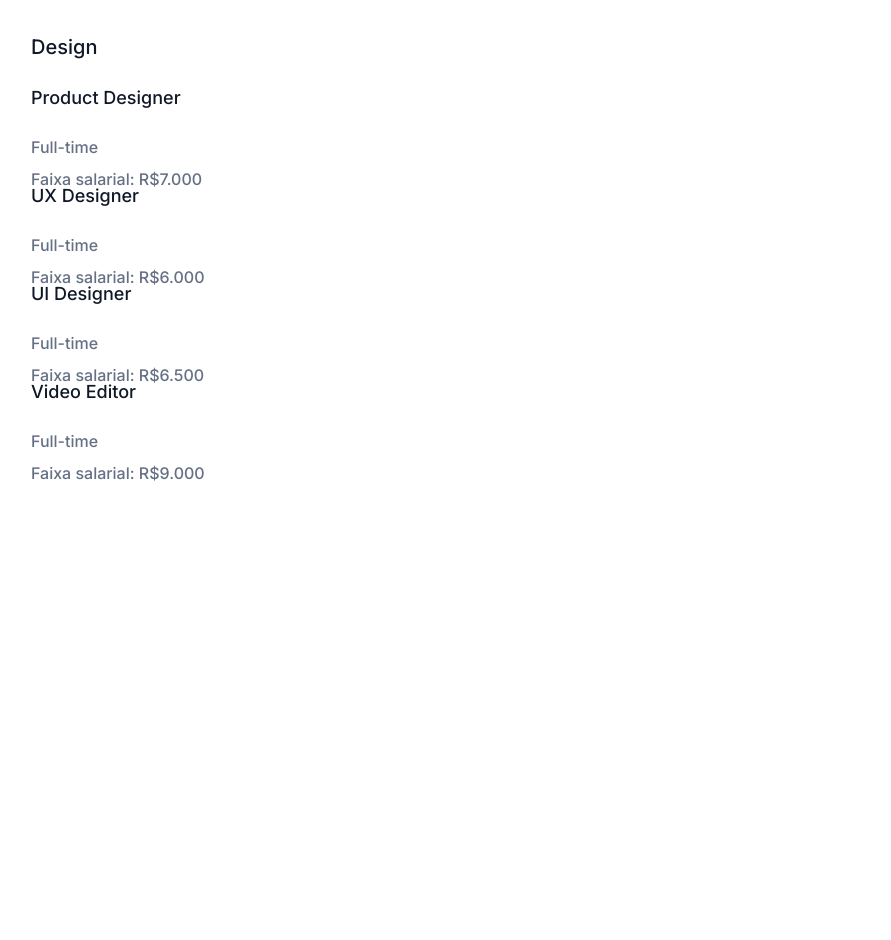
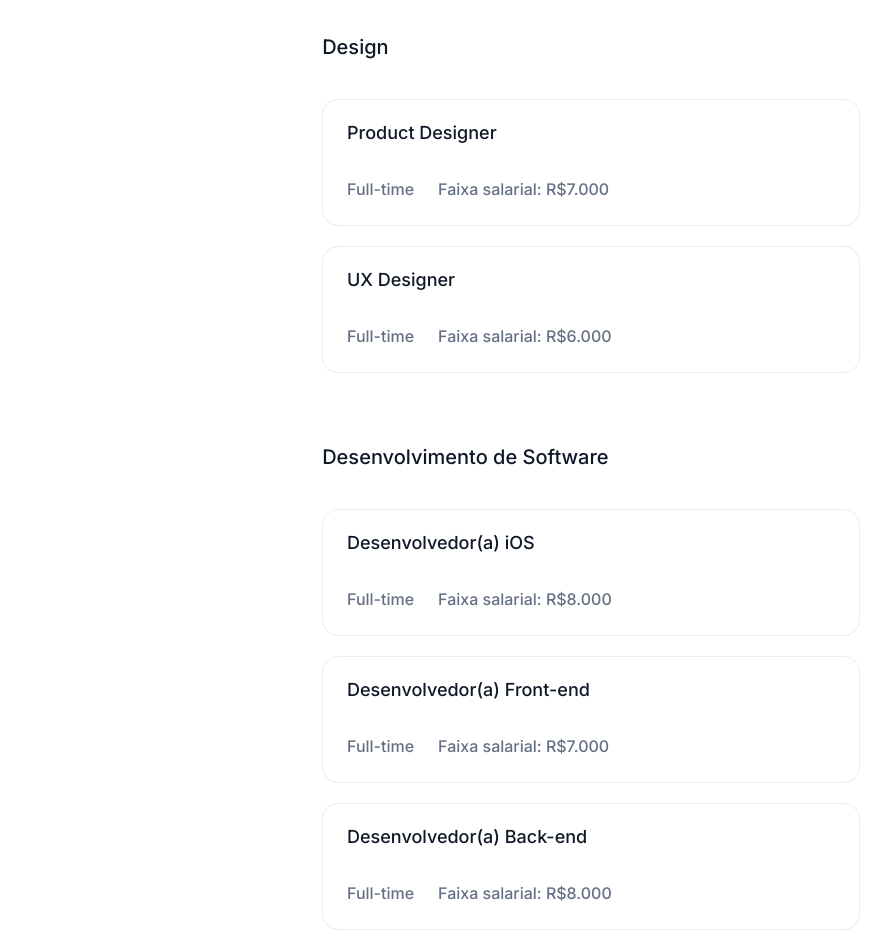
Before and after one commit to franciscomunoz22/optimus-tech, a plain HTML site: page index.html in a window 1280 px wide. Shown: the part 1520-2460 px from the top of the page, without its empty margins (49-940 px from the left). Before the commit the page ends 2003 px from the top, so only its background shows below. Drawn offline with Linux system fonts and the light colour scheme.

Commit message:
Atualização do codigo!

```diff
--- a/assets/css/design-desenvolvidor.css
+++ b/assets/css/design-desenvolvidor.css
@@ -1,27 +1,36 @@
-.container-vagas {
-   padding: 0 80px;
-}
-
 .vagas-titulo {
     font-size: 20px;
     font-weight: 500;
-    margin: 64px 0 32px 0;
+    margin: 3.2em 0 1.6em 0px;
+    margin-left: 29vw;
 }
 
+.design {
+    align-items: center;
+    display: flex;
+    flex-direction: column;
+}
 
 .design-vagas {
-
+    display: grid;
+    border: var(--borda-principal);
+    border-radius: 1em;
+    grid-template-rows: 50% 50%;
+    justify-content: start;
+    margin: .62em 0;
+    padding: 1.5em 0 1.2em 1.5em;
+    width: 40%;
 }
 
 .design-vagas__titulo {
+    grid-column: span 2;
     font-size: 18px;
     font-weight: 500;
-    margin-bottom: 32px;
-    margin-right: 15em;
+    margin-bottom: 1.78em;
 }
 
 .design-vagas__texto {
     color: var(--cor-cinza-claro);
     font-weight: 500;
-    margin-top: 16px;
+    margin: 1em 1.5em 0 0;
 }
--- a/index.html
+++ b/index.html
@@ -64,7 +64,7 @@
                 <p class="vagas__texto">Somos uma equipe 100% remota com pessoas do Brasil inteiro.</p>
                 <img src="assets/img/banner.png" alt="Pessoas conversando sentadas com notebooks abertos sobre a mesa">
             </div>
-            <div class="container-vagas">
+            <div>
                 <h3 class="vagas-titulo">Design</h3>
                 <div class="design">
                     <div class="design-vagas">
@@ -77,15 +77,25 @@
                         <p class="design-vagas__texto">Full-time</p>
                         <p class="design-vagas__texto">Faixa salarial: R$6.000</p>
                     </div>
+                </div>
+            </div>
+            <div>
+                <h3 class="vagas-titulo">Desenvolvimento de Software</h3>
+                <div class="design">
                     <div class="design-vagas">
-                        <h3 class="design-vagas__titulo">UI Designer</h3>
+                        <h3 class="design-vagas__titulo">Desenvolvedor(a) iOS</h3>
                         <p class="design-vagas__texto">Full-time</p>
-                        <p class="design-vagas__texto">Faixa salarial: R$6.500</p>
+                        <p class="design-vagas__texto">Faixa salarial: R$8.000</p>
                     </div>
                     <div class="design-vagas">
-                        <h3 class="design-vagas__titulo">Video Editor</h3>
+                        <h3 class="design-vagas__titulo">Desenvolvedor(a) Front-end</h3>
                         <p class="design-vagas__texto">Full-time</p>
-                        <p class="design-vagas__texto">Faixa salarial: R$9.000</p>
+                        <p class="design-vagas__texto">Faixa salarial: R$7.000</p>
+                    </div>
+                    <div class="design-vagas">
+                        <h3 class="design-vagas__titulo">Desenvolvedor(a) Back-end</h3>
+                        <p class="design-vagas__texto">Full-time</p>
+                        <p class="design-vagas__texto">Faixa salarial: R$8.000</p>
                     </div>
                 </div>
             </div>
```
